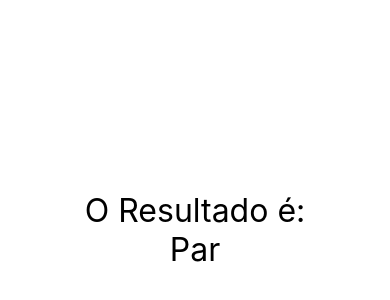
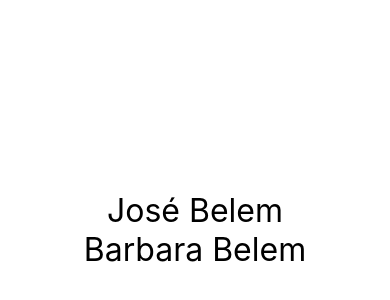
Before and after one commit to davidIsrael-rj/react-native-execicios, a React Native app: screen / in a window 390 px wide. Shown: the part 192-492 px from the top of the page. Built offline with nearby package versions, Linux system fonts and the light colour scheme.

Commit message:
Relação 01

```diff
--- a/src/App.jsx
+++ b/src/App.jsx
@@ -1,8 +1,9 @@
 import React from "react";
 import { SafeAreaView, StyleSheet } from "react-native";
-import ParImpar from "./components/ParImpar";
+import Familia from "./components/relacao/Familia";
 
 
+// import ParImpar from "./components/ParImpar";
 // import Diferenciar from "./components/Diferenciar";
 // import ContadorV2 from "./components/contador/ContadorV2";
 // import Pai from "./components/indireta/Pai";
@@ -17,8 +18,9 @@ import ParImpar from "./components/ParImpar";
 
 function App() {
     return <SafeAreaView style={style.App}>
+        <Familia/>
+        {/*
         <ParImpar num={2}/>
-        {/*
         <Diferenciar/>
         <ContadorV2/>
         <Pai/>
--- /dev/null
+++ b/src/components/relacao/Familia.jsx
@@ -0,0 +1,11 @@
+import React from 'react';
+import Membro from './Membro';
+
+export default props => {
+    return (
+        <>
+            <Membro nome="José" sobrenome="Belem"/>
+            <Membro nome="Barbara" sobrenome="Belem"/>
+        </>
+    )
+}
--- /dev/null
+++ b/src/components/relacao/Membro.jsx
@@ -0,0 +1,11 @@
+import React from 'react';
+import { Text } from 'react-native'
+import Estilo from '../estilo'
+
+export default props => {
+    return (
+        <Text style={Estilo.fontG}>
+          {props.nome} {props.sobrenome}
+        </Text>
+    )
+}
```
